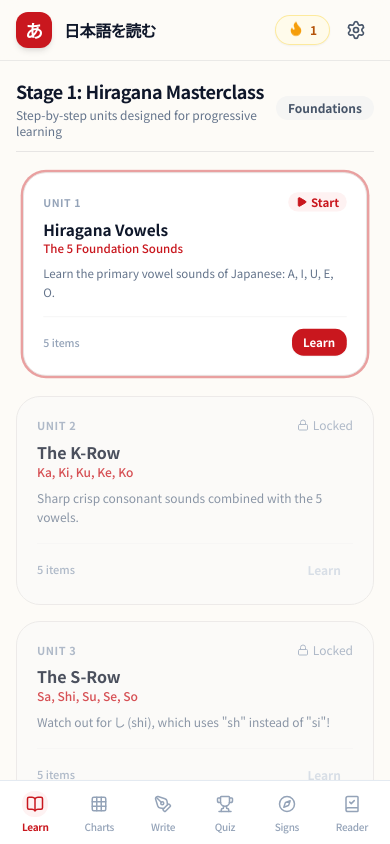
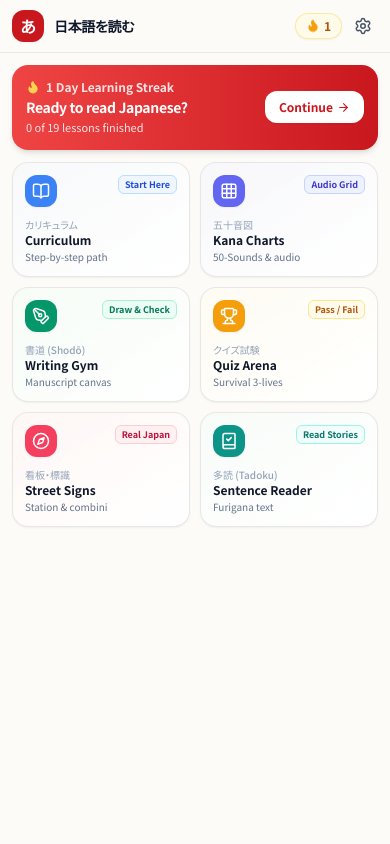
Before and after one commit to geasrexus221/Jpnesea1, a React (Vite) app: page / in a window 390 px wide. Shown: the top 844 px of the page. Built offline with nearby package versions, Linux system fonts and the light colour scheme; the HTML template or start-up script is replaced by a standard one; a web font is replaced by a local one.

Commit message:
Replace crowded mobile bottom nav with 3-row Main Menu Hub and instant back-to-menu navigation

```diff
--- a/src/App.tsx
+++ b/src/App.tsx
@@ -1,7 +1,8 @@
 import React, { useState } from 'react';
 import { AppHeader } from './components/layout/AppHeader';
-import { BottomNav, TabType } from './components/layout/BottomNav';
+import { TabType } from './components/layout/BottomNav';
 import { DesktopSidebar } from './components/layout/DesktopSidebar';
+import { MainMenuHub } from './components/home/MainMenuHub';
 import { CurriculumPath } from './components/learn/CurriculumPath';
 import { LessonModal } from './components/learn/LessonModal';
 import { KanaChart } from './components/chart/KanaChart';
@@ -15,7 +16,8 @@ import { LESSONS } from './data/lessons';
 import { Lesson } from './types';
 
 export function App() {
-  const [currentTab, setCurrentTab] = useState<TabType>('learn');
+  // Mobile defaults directly to 'menu' (the 3-row Main Menu Hub!)
+  const [currentTab, setCurrentTab] = useState<TabType>('menu');
   const [activeLesson, setActiveLesson] = useState<Lesson | null>(null);
   const [isSettingsOpen, setIsSettingsOpen] = useState(false);
 
@@ -29,12 +31,25 @@ export function App() {
     resetProgress,
   } = useProgress();
 
+  const tabTitles: Record<TabType, string> = {
+    menu: '日本語を読む',
+    learn: 'Curriculum Path',
+    chart: 'Kana Charts',
+    write: 'Writing Gym (書道)',
+    drills: 'Quiz Arena (試験)',
+    signs: 'Street Signs (看板)',
+    reader: 'Sentence Reader',
+  };
+
   return (
     <div className="min-h-screen bg-[#FDFBF7] flex flex-col font-sans">
-      {/* Top Navigation Bar */}
+      {/* Top Header Bar with dynamic [← Menu] back button on mobile when inside an activity */}
       <AppHeader
         streak={progress.streakDays}
         onOpenSettings={() => setIsSettingsOpen(true)}
+        showBackButton={currentTab !== 'menu'}
+        onBackToMenu={() => setCurrentTab('menu')}
+        currentTabName={tabTitles[currentTab]}
       />
 
       {/* Main Responsive Body Container */}
@@ -47,8 +62,17 @@ export function App() {
           totalLessonsCount={LESSONS.length}
         />
 
-        {/* Content Area */}
-        <main className="flex-1 p-4 sm:p-6 md:p-8 pb-24 md:pb-12 max-w-4xl mx-auto w-full">
+        {/* Content Area (Full screen on mobile when inside an activity, zero bottom bar clutter) */}
+        <main className="flex-1 p-3 sm:p-6 md:p-8 pb-12 max-w-4xl mx-auto w-full">
+          {currentTab === 'menu' && (
+            <MainMenuHub
+              onSelectTab={(tab) => setCurrentTab(tab)}
+              completedLessonsCount={progress.completedLessons.length}
+              totalLessonsCount={LESSONS.length}
+              streakDays={progress.streakDays}
+            />
+          )}
+
           {currentTab === 'learn' && (
             <CurriculumPath
               completedLessons={progress.completedLessons}
@@ -78,9 +102,6 @@ export function App() {
         </main>
       </div>
 
-      {/* Mobile Bottom Navigation Bar */}
-      <BottomNav currentTab={currentTab} onChangeTab={setCurrentTab} />
-
       {/* Active Lesson Modal */}
       {activeLesson && (
         <LessonModal
--- /dev/null
+++ b/src/components/home/MainMenuHub.tsx
@@ -0,0 +1,173 @@
+import React from 'react';
+import {
+  BookOpen,
+  Grid,
+  PenTool,
+  Trophy,
+  Compass,
+  BookCheck,
+  Sparkles,
+  Flame,
+  ArrowRight,
+} from 'lucide-react';
+import { TabType } from '../layout/BottomNav';
+
+interface MainMenuHubProps {
+  onSelectTab: (tab: TabType) => void;
+  completedLessonsCount: number;
+  totalLessonsCount: number;
+  streakDays: number;
+}
+
+export const MainMenuHub: React.FC<MainMenuHubProps> = ({
+  onSelectTab,
+  completedLessonsCount,
+  totalLessonsCount,
+  streakDays,
+}) => {
+  // 6 Core Modules arranged in 3 logical rows (2 columns x 3 rows)
+  const menuItems = [
+    // ROW 1: FOUNDATIONS (Lessons & Reference)
+    {
+      id: 'learn' as TabType,
+      title: 'Curriculum',
+      japaneseTitle: 'カリキュラム',
+      description: 'Step-by-step path',
+      badge: 'Start Here',
+      badgeColor: 'bg-blue-50 text-blue-700 border-blue-200',
+      icon: BookOpen,
+      iconColor: 'bg-blue-500 text-white',
+      cardTheme: 'from-blue-50/40 to-white hover:border-blue-300',
+    },
+    {
+      id: 'chart' as TabType,
+      title: 'Kana Charts',
+      japaneseTitle: '五十音図',
+      description: '50-Sounds & audio',
+      badge: 'Audio Grid',
+      badgeColor: 'bg-indigo-50 text-indigo-700 border-indigo-200',
+      icon: Grid,
+      iconColor: 'bg-indigo-500 text-white',
+      cardTheme: 'from-indigo-50/40 to-white hover:border-indigo-300',
+    },
+
+    // ROW 2: ACTIVE PRACTICE (Handwriting & Survival Quiz)
+    {
+      id: 'write' as TabType,
+      title: 'Writing Gym',
+      japaneseTitle: '書道 (Shodō)',
+      description: 'Manuscript canvas',
+      badge: 'Draw & Check',
+      badgeColor: 'bg-emerald-50 text-emerald-700 border-emerald-200',
+      icon: PenTool,
+      iconColor: 'bg-emerald-600 text-white',
+      cardTheme: 'from-emerald-50/40 to-white hover:border-emerald-300',
+    },
+    {
+      id: 'drills' as TabType,
+      title: 'Quiz Arena',
+      japaneseTitle: 'クイズ試験',
+      description: 'Survival 3-lives',
+      badge: 'Pass / Fail',
+      badgeColor: 'bg-amber-50 text-amber-700 border-amber-200',
+      icon: Trophy,
+      iconColor: 'bg-amber-500 text-white',
+      cardTheme: 'from-amber-50/40 to-white hover:border-amber-300',
+    },
+
+    // ROW 3: REAL-WORLD APPLICATION (Signs & Graded Sentences)
+    {
+      id: 'signs' as TabType,
+      title: 'Street Signs',
+      japaneseTitle: '看板・標識',
+      description: 'Station & combini',
+      badge: 'Real Japan',
+      badgeColor: 'bg-rose-50 text-rose-700 border-rose-200',
+      icon: Compass,
+      iconColor: 'bg-rose-500 text-white',
+      cardTheme: 'from-rose-50/40 to-white hover:border-rose-300',
+    },
+    {
+      id: 'reader' as TabType,
+      title: 'Sentence Reader',
+      japaneseTitle: '多読 (Tadoku)',
+      description: 'Furigana text',
+      badge: 'Read Stories',
+      badgeColor: 'bg-teal-50 text-teal-700 border-teal-200',
+      icon: BookCheck,
+      iconColor: 'bg-teal-600 text-white',
+      cardTheme: 'from-teal-50/40 to-white hover:border-teal-300',
+    },
+  ];
+
+  return (
+    <div className="max-w-xl mx-auto space-y-3 sm:space-y-4 pb-12 animate-fade-in">
+      {/* Quick Progress Banner */}
+      <div className="bg-gradient-to-r from-red-500 to-japan-crimson rounded-2xl p-3.5 text-white shadow-md flex items-center justify-between">
+        <div className="space-y-0.5">
+          <div className="flex items-center gap-1.5 text-xs font-semibold text-red-100">
+            <Flame size={14} className="fill-amber-300 text-amber-300" />
+            <span>{streakDays} Day Learning Streak</span>
+          </div>
+          <div className="text-sm font-bold tracking-tight">
+            Ready to read Japanese?
+          </div>
+          <div className="text-[11px] text-red-100">
+            {completedLessonsCount} of {totalLessonsCount} lessons finished
+          </div>
+        </div>
+
+        <button
+          type="button"
+          onClick={() => onSelectTab('learn')}
+          className="px-3.5 py-2 rounded-xl bg-white text-japan-crimson font-bold text-xs shadow-sm hover:bg-stone-50 active:scale-95 transition-all flex items-center gap-1"
+        >
+          <span>Continue</span>
+          <ArrowRight size={13} />
+        </button>
+      </div>
+
+      {/* 2-Column x 3-Row Grid (Fits on any mobile screen without scrolling) */}
+      <div className="grid grid-cols-2 gap-2.5 sm:gap-3.5">
+        {menuItems.map((item) => {
+          const Icon = item.icon;
+          return (
+            <button
+              key={item.id}
+              type="button"
+              onClick={() => onSelectTab(item.id)}
+              className={`p-3 sm:p-4 rounded-2xl bg-gradient-to-br ${item.cardTheme} border border-stone-200/90 shadow-sm transition-all duration-150 active:scale-95 text-left flex flex-col justify-between group h-[115px] sm:h-[135px]`}
+            >
+              {/* Card Top: Icon & Badge */}
+              <div className="flex items-start justify-between w-full">
+                <div
+                  className={`w-8 h-8 sm:w-10 sm:h-10 rounded-xl ${item.iconColor} flex items-center justify-center shadow-sm group-hover:scale-105 transition-transform`}
+                >
+                  <Icon size={18} />
+                </div>
+                <span
+                  className={`text-[9px] sm:text-[10px] font-bold px-1.5 py-0.5 rounded-md border ${item.badgeColor}`}
+                >
+                  {item.badge}
+                </span>
+              </div>
+
+              {/* Card Bottom: Titles & Subtitle */}
+              <div className="mt-1">
+                <div className="font-japanese text-[10px] sm:text-[11px] text-slate-400 font-medium leading-none">
+                  {item.japaneseTitle}
+                </div>
+                <div className="font-bold text-xs sm:text-sm text-slate-900 leading-tight mt-0.5 group-hover:text-japan-crimson transition-colors">
+                  {item.title}
+                </div>
+                <div className="text-[10px] sm:text-xs text-slate-500 truncate mt-0.5">
+                  {item.description}
+                </div>
+              </div>
+            </button>
+          );
+        })}
+      </div>
+    </div>
+  );
+};
--- a/src/components/layout/AppHeader.tsx
+++ b/src/components/layout/AppHeader.tsx
@@ -1,11 +1,14 @@
 import React from 'react';
-import { Flame, Settings, Sparkles } from 'lucide-react';
+import { Flame, Settings, ArrowLeft } from 'lucide-react';
 
 interface AppHeaderProps {
   streak: number;
   onOpenSettings: () => void;
   title?: string;
   subtitle?: string;
+  currentTabName?: string;
+  showBackButton?: boolean;
+  onBackToMenu?: () => void;
 }
 
 export const AppHeader: React.FC<AppHeaderProps> = ({
@@ -13,34 +16,54 @@ export const AppHeader: React.FC<AppHeaderProps> = ({
   onOpenSettings,
   title = '日本語を読む',
   subtitle = 'Japanese Reading Practice',
+  currentTabName,
+  showBackButton = false,
+  onBackToMenu,
 }) => {
   return (
-    <header className="sticky top-0 z-30 w-full bg-[#FDFBF7]/90 backdrop-blur-md border-b border-stone-200/80 px-4 py-3 sm:px-6">
+    <header className="sticky top-0 z-30 w-full bg-[#FDFBF7]/95 backdrop-blur-md border-b border-stone-200/80 px-3 py-2.5 sm:px-6 sm:py-3">
       <div className="max-w-6xl mx-auto flex items-center justify-between">
-        {/* Brand / Logo */}
-        <div className="flex items-center gap-3">
-          <div className="w-9 h-9 rounded-xl bg-japan-crimson flex items-center justify-center text-white shadow-md font-japanese font-bold text-lg select-none">
-            あ
-          </div>
+        {/* Left: Back to Menu button OR Brand Logo */}
+        <div className="flex items-center gap-2.5">
+          {showBackButton && onBackToMenu ? (
+            <button
+              type="button"
+              onClick={onBackToMenu}
+              className="px-2.5 py-1.5 rounded-xl bg-stone-100 hover:bg-stone-200 text-slate-800 active:scale-95 transition-all flex items-center gap-1.5 font-bold text-xs"
+              title="Return to Main Menu"
+            >
+              <ArrowLeft size={16} />
+              <span>Menu</span>
+            </button>
+          ) : (
+            <div className="w-8 h-8 sm:w-9 sm:h-9 rounded-xl bg-japan-crimson flex items-center justify-center text-white shadow-sm font-japanese font-bold text-base sm:text-lg select-none">
+              あ
+            </div>
+          )}
+
           <div>
-            <h1 className="font-bold text-base sm:text-lg tracking-tight text-slate-900 flex items-center gap-2">
-              <span>{title}</span>
-              <span className="hidden sm:inline-block text-xs font-normal text-japan-crimson px-2 py-0.5 rounded-full bg-red-50 border border-red-100">
-                Beginner Track
-              </span>
+            <h1 className="font-bold text-sm sm:text-base tracking-tight text-slate-900 flex items-center gap-1.5">
+              <span>{showBackButton && currentTabName ? currentTabName : title}</span>
+              {!showBackButton && (
+                <span className="hidden sm:inline-block text-[10px] font-normal text-japan-crimson px-2 py-0.5 rounded-full bg-red-50 border border-red-100">
+                  Beginner
+                </span>
+              )}
             </h1>
-            <p className="text-xs text-slate-500 hidden sm:block">{subtitle}</p>
+            {!showBackButton && (
+              <p className="text-[10px] sm:text-xs text-slate-500 hidden sm:block">{subtitle}</p>
+            )}
           </div>
         </div>
 
-        {/* Right Actions: Streak Counter & Settings */}
-        <div className="flex items-center gap-2 sm:gap-3">
+        {/* Right Actions: Streak & Settings */}
+        <div className="flex items-center gap-1.5 sm:gap-2">
           {/* Daily Streak Badge */}
           <div
             title={`${streak} Day Learning Streak`}
-            className="flex items-center gap-1.5 px-3 py-1.5 rounded-full bg-amber-50 border border-amber-200/80 text-amber-700 font-bold text-xs sm:text-sm shadow-sm select-none"
+            className="flex items-center gap-1 px-2.5 py-1 rounded-full bg-amber-50 border border-amber-200/80 text-amber-700 font-bold text-xs shadow-sm select-none"
           >
-            <Flame size={16} className="text-amber-500 fill-amber-500 animate-bounce" />
+            <Flame size={14} className="text-amber-500 fill-amber-500 animate-bounce" />
             <span>{streak}</span>
             <span className="hidden md:inline font-normal text-amber-600">days</span>
           </div>
@@ -49,10 +72,10 @@ export const AppHeader: React.FC<AppHeaderProps> = ({
           <button
             type="button"
             onClick={onOpenSettings}
-            className="p-2 rounded-xl text-slate-600 hover:text-slate-900 hover:bg-stone-200/60 active:scale-95 transition-all"
+            className="p-1.5 sm:p-2 rounded-xl text-slate-600 hover:text-slate-900 hover:bg-stone-200/60 active:scale-95 transition-all"
             aria-label="Settings"
           >
-            <Settings size={20} />
+            <Settings size={18} />
           </button>
         </div>
       </div>
--- a/src/components/layout/BottomNav.tsx
+++ b/src/components/layout/BottomNav.tsx
@@ -1,7 +1,7 @@
 import React from 'react';
-import { BookOpen, Grid, Trophy, Compass, BookCheck, PenTool } from 'lucide-react';
+import { LayoutGrid, BookOpen, Grid, Trophy, Compass, BookCheck, PenTool } from 'lucide-react';
 
-export type TabType = 'learn' | 'chart' | 'write' | 'drills' | 'signs' | 'reader';
+export type TabType = 'menu' | 'learn' | 'chart' | 'write' | 'drills' | 'signs' | 'reader';
 
 interface BottomNavProps {
   currentTab: TabType;
@@ -9,18 +9,17 @@ interface BottomNavProps {
 }
 
 export const BottomNav: React.FC<BottomNavProps> = ({ currentTab, onChangeTab }) => {
+  // Only rendered if desktop or user wants quick dock; can be omitted on mobile since Main Menu Hub handles navigation
   const tabs = [
+    { id: 'menu' as TabType, label: 'Menu', icon: LayoutGrid },
     { id: 'learn' as TabType, label: 'Learn', icon: BookOpen },
-    { id: 'chart' as TabType, label: 'Charts', icon: Grid },
     { id: 'write' as TabType, label: 'Write', icon: PenTool },
     { id: 'drills' as TabType, label: 'Quiz', icon: Trophy },
-    { id: 'signs' as TabType, label: 'Signs', icon: Compass },
-    { id: 'reader' as TabType, label: 'Reader', icon: BookCheck },
   ];
 
   return (
-    <nav className="md:hidden fixed bottom-0 left-0 right-0 z-40 bg-white/95 backdrop-blur-lg border-t border-slate-200/90 shadow-lg px-1 py-1.5 safe-bottom">
-      <div className="flex items-center justify-around max-w-lg mx-auto">
+    <nav className="md:hidden fixed bottom-0 left-0 right-0 z-40 bg-white/95 backdrop-blur-lg border-t border-slate-200/90 shadow-lg px-2 py-1 safe-bottom">
+      <div className="flex items-center justify-around max-w-sm mx-auto">
         {tabs.map((tab) => {
           const Icon = tab.icon;
           const isActive = currentTab === tab.id;
@@ -29,7 +28,7 @@ export const BottomNav: React.FC<BottomNavProps> = ({ currentTab, onChangeTab })
               key={tab.id}
               type="button"
               onClick={() => onChangeTab(tab.id)}
-              className={`flex flex-col items-center justify-center py-1 px-2 rounded-2xl transition-all duration-200 active:scale-95 ${
+              className={`flex flex-col items-center justify-center py-1 px-3 rounded-2xl transition-all duration-150 active:scale-95 ${
                 isActive
                   ? 'text-japan-crimson font-bold'
                   : 'text-slate-400 hover:text-slate-600 font-medium'
@@ -42,7 +41,7 @@ export const BottomNav: React.FC<BottomNavProps> = ({ currentTab, onChangeTab })
               >
                 <Icon size={18} />
               </div>
-              <span className="text-[10px] mt-0.5 tracking-tight">{tab.label}</span>
+              <span className="text-[10px] tracking-tight">{tab.label}</span>
             </button>
           );
         })}
--- a/src/components/layout/DesktopSidebar.tsx
+++ b/src/components/layout/DesktopSidebar.tsx
@@ -1,5 +1,14 @@
 import React from 'react';
-import { BookOpen, Grid, Trophy, Compass, BookCheck, Sparkles, PenTool } from 'lucide-react';
+import {
+  LayoutGrid,
+  BookOpen,
+  Grid,
+  Trophy,
+  Compass,
+  BookCheck,
+  Sparkles,
+  PenTool,
+} from 'lucide-react';
 import { TabType } from './BottomNav';
 
 interface DesktopSidebarProps {
@@ -17,6 +26,12 @@ export const DesktopSidebar: React.FC<DesktopSidebarProps> = ({
 }) => {
   const menuItems = [
     {
+      id: 'menu' as TabType,
+      label: 'Main Menu (ホーム)',
+      sublabel: 'Overview & 3-row hub',
+      icon: LayoutGrid,
+    },
+    {
       id: 'learn' as TabType,
       label: 'Curriculum Path',
       sublabel: 'Step-by-step masterclass',
@@ -25,7 +40,7 @@ export const DesktopSidebar: React.FC<DesktopSidebarProps> = ({
     {
       id: 'chart' as TabType,
       label: 'Kana Charts',
-      sublabel: 'Hiragana & Katakana audio grid',
+      sublabel: '50-Sounds audio & drill',
       icon: Grid,
     },
     {
@@ -42,7 +57,7 @@ export const DesktopSidebar: React.FC<DesktopSidebarProps> = ({
     },
     {
       id: 'signs' as TabType,
-      label: 'Reading in the Wild',
+      label: 'Street Signs (看板)',
       sublabel: 'Real signs & combini labels',
       icon: Compass,
     },
@@ -54,7 +69,8 @@ export const DesktopSidebar: React.FC<DesktopSidebarProps> = ({
     },
   ];
 
-  const progressPercent = totalLessonsCount > 0 ? Math.round((completedLessonsCount / totalLessonsCount) * 100) : 0;
+  const progressPercent =
+    totalLessonsCount > 0 ? Math.round((completedLessonsCount / totalLessonsCount) * 100) : 0;
 
   return (
     <aside className="hidden md:flex flex-col w-64 lg:w-72 border-r border-stone-200/80 bg-white/70 backdrop-blur-md p-4 min-h-[calc(100vh-65px)] sticky top-[65px]">
@@ -71,7 +87,7 @@ export const DesktopSidebar: React.FC<DesktopSidebarProps> = ({
               key={item.id}
               type="button"
               onClick={() => onChangeTab(item.id)}
-              className={`w-full flex items-start gap-3.5 px-3.5 py-3 rounded-2xl transition-all text-left group ${
+              className={`w-full flex items-start gap-3.5 px-3.5 py-2.5 rounded-2xl transition-all text-left group ${
                 isActive
                   ? 'bg-red-50 text-japan-crimson font-semibold shadow-sm border border-red-100'
                   : 'text-slate-600 hover:bg-stone-100/70 hover:text-slate-900'
@@ -84,11 +100,11 @@ export const DesktopSidebar: React.FC<DesktopSidebarProps> = ({
                     : 'bg-slate-100 text-slate-500 group-hover:bg-slate-200 group-hover:text-slate-800'
                 }`}
               >
-                <Icon size={18} />
+                <Icon size={17} />
               </div>
               <div className="flex-1 min-w-0">
                 <div className="text-sm font-medium leading-tight">{item.label}</div>
-                <div className="text-xs text-slate-400 truncate mt-0.5">{item.sublabel}</div>
+                <div className="text-[11px] text-slate-400 truncate mt-0.5">{item.sublabel}</div>
               </div>
             </button>
           );
@@ -98,7 +114,7 @@ export const DesktopSidebar: React.FC<DesktopSidebarProps> = ({
       {/* Course Overall Progress Card */}
       <div className="mt-auto p-4 rounded-2xl bg-gradient-to-br from-stone-50 to-stone-100 border border-stone-200">
         <div className="flex items-center justify-between text-xs font-medium text-slate-600 mb-1.5">
-          <span className="flex items-center gap-1 text-slate-800">
+          <span className="flex items-center gap-1 text-slate-800 font-bold">
             <Sparkles size={14} className="text-amber-500" />
             Curriculum
           </span>
```
